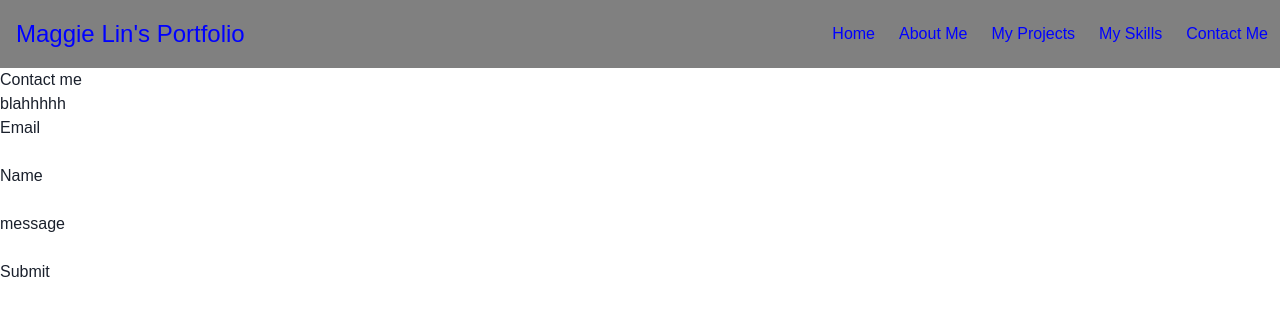
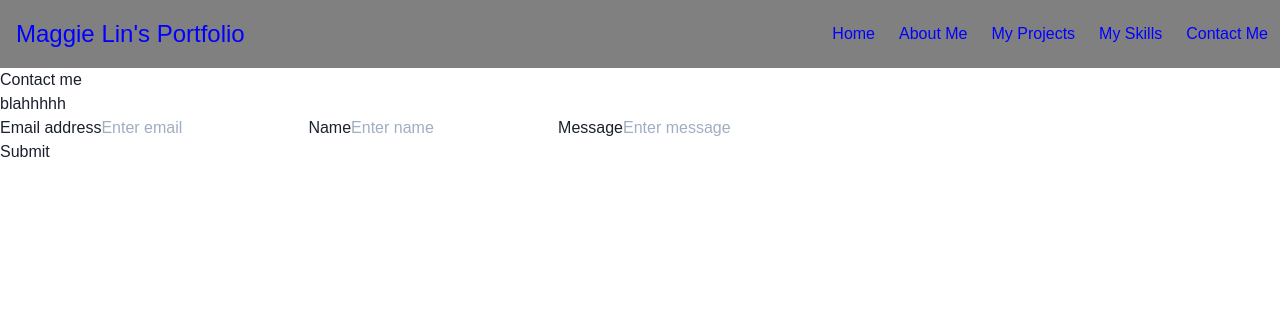
Before and after one commit to lin-maggies/portfolio, a React (Create React App) app: page /contact in a window 1280 px wide. Shown: the top 316 px of the page. Built offline with nearby package versions, Linux system fonts and the light colour scheme.

Commit message:
Make contact me form functioning

```diff
--- a/src/Containers/contactMe.js
+++ b/src/Containers/contactMe.js
@@ -3,26 +3,89 @@ import { Text, Button, Box, Link } from "@chakra-ui/react";
 import { useNavigate } from "react-router";
 import "../App.css";
 import Navbar from "../Components/Navbar";
-import router from "../routes/router.js";
 
 export default function ContactMe() {
   const navigate = useNavigate();
+
+  // const form = document.querySelector("form");
+
+  const [email, setEmail] = useState("");
+  const [name, setName] = useState("");
+  const [message, setMessage] = useState("");
+
+  const handleEmailChange = (event) => {
+    setEmail(event.target.value);
+  };
+  const handleNameChange = (event) => {
+    setName(event.target.value);
+  };
+  const handleMessageChange = (event) => {
+    setMessage(event.target.value);
+  };
+
+  const handleSubmit = (event) => {
+    event.preventDefault();
+
+    const endpoint =
+      "https://1gmprjswn1.execute-api.ap-southeast-2.amazonaws.com/default/sendContactEmail";
+
+    const body = JSON.stringify({
+      senderName: name,
+      senderEmail: email,
+      message: message,
+    });
+
+    const requestOptions = {
+      method: "POST",
+      body,
+    };
+
+    fetch(endpoint, requestOptions)
+      .then((response) => response.json())
+      .then((response) => {
+        console.log(response);
+      })
+      .catch((err) => {
+        console.log(err);
+      });
+  };
 
   return (
     <div>
       <Navbar />
       <h1>Contact me</h1>
       <p>blahhhhh</p>
-      <form action="" onSubmit={router}>
+      <form onSubmit={handleSubmit}>
         <div>
-          <p>Email</p>
-          <input type="text" name="emailTo" required />
-          <p>Name</p>
-          <input type="text" name="name" required />
-          <p>message</p>
-          <input type="text" name="message" required />
+          <label>Email address</label>
+          <input
+            type="email"
+            name="email"
+            placeholder="Enter email"
+            onChange={handleEmailChange}
+            value={email}
+            required
+          />
+          <label>Name</label>
+          <input
+            type="text"
+            name="name"
+            placeholder="Enter name"
+            onChange={handleNameChange}
+            value={name}
+            required
+          />
+          <label>Message</label>
+          <input
+            type="text"
+            name="message"
+            placeholder="Enter message"
+            onChange={handleMessageChange}
+            value={message}
+            required
+          />
         </div>
-        <button>Submit</button>
+        <button type="submit">Submit</button>
       </form>
     </div>
   );
```
